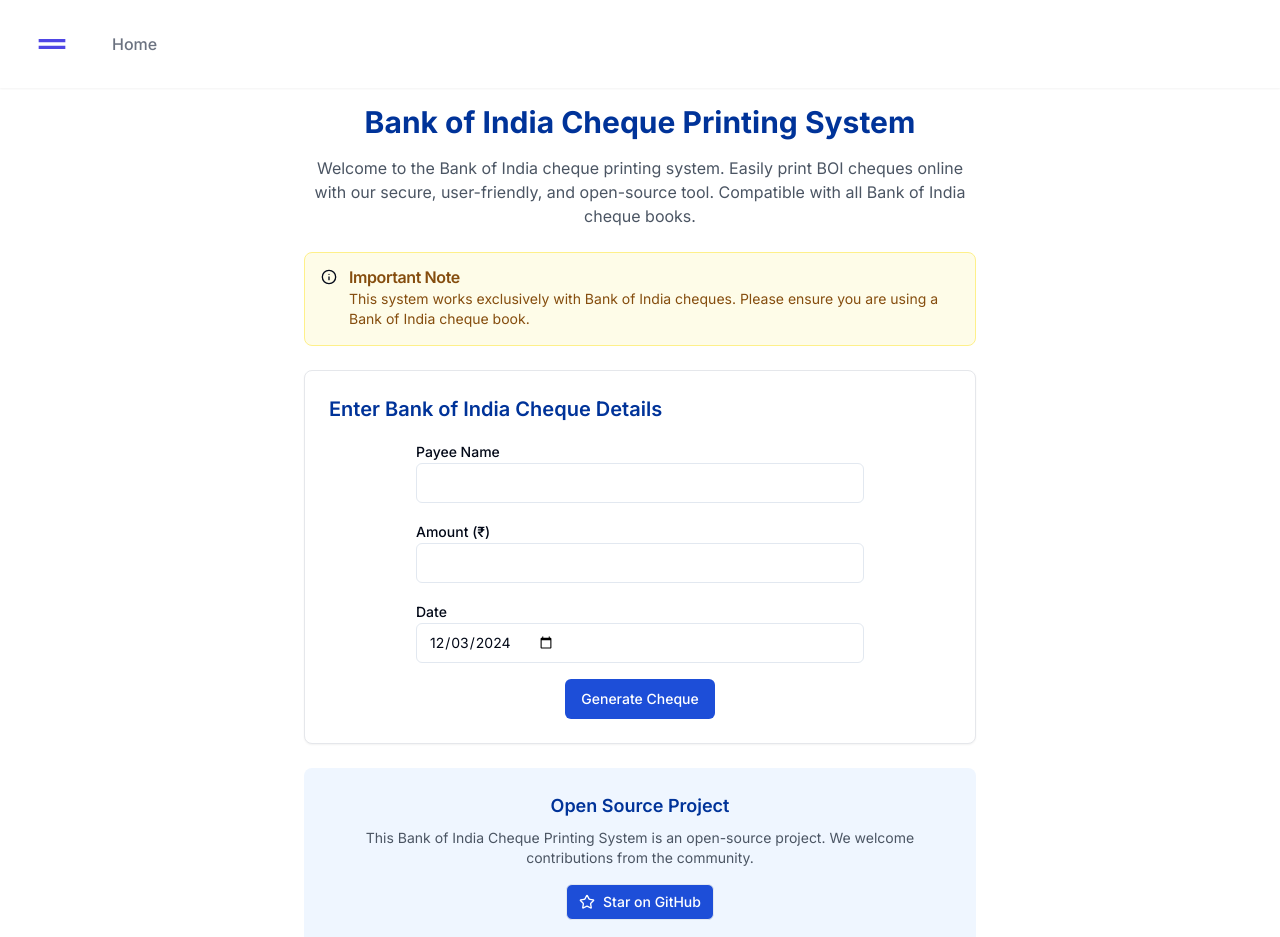
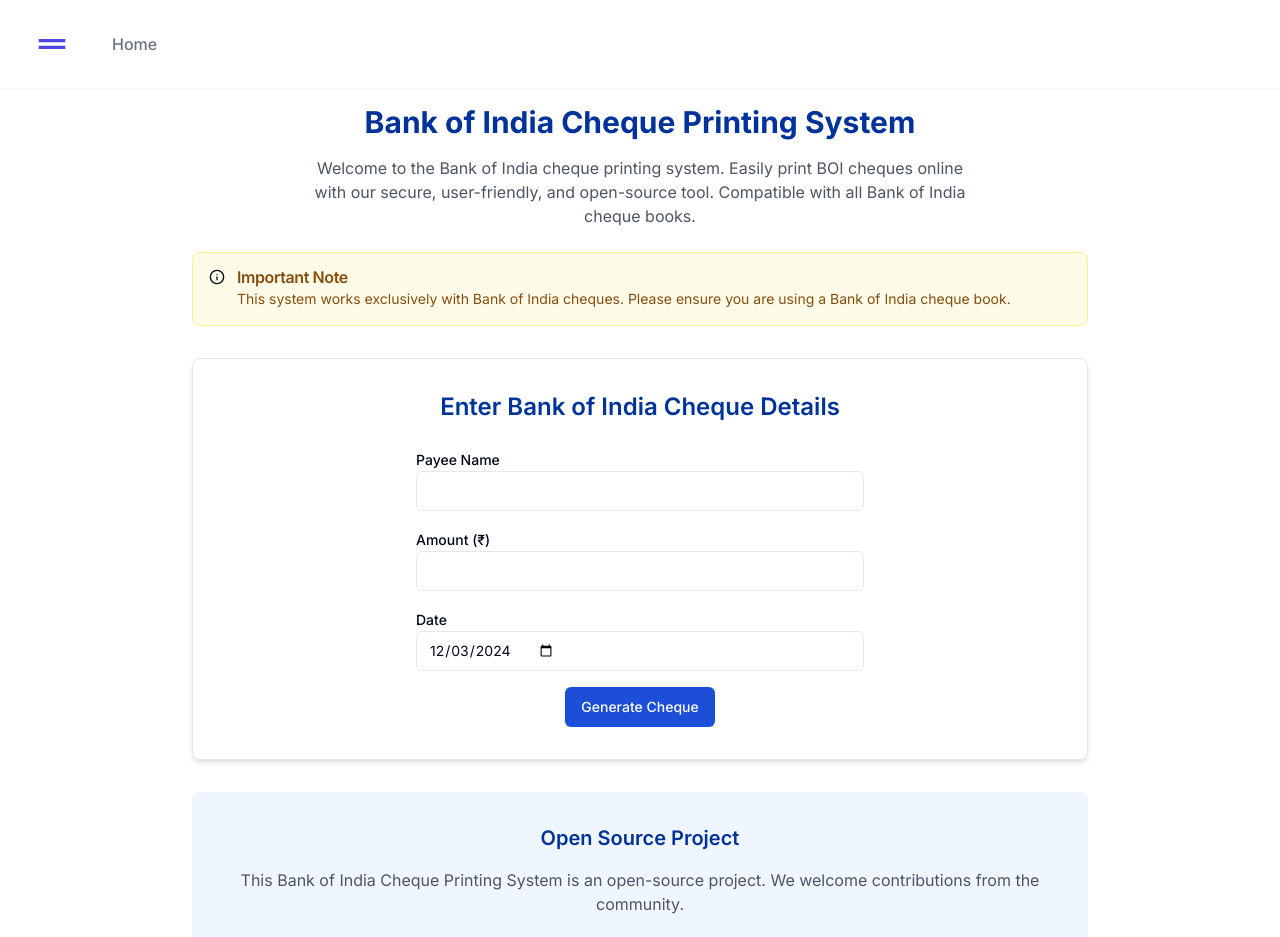
Before and after one commit to neil-jay/boi-cheque-printing-system, a Next.js app: page / in a window 1280 px wide. Shown: the top 937 px of the page. Built offline with nearby package versions, Linux system fonts and the light colour scheme.

Commit message:
Update to container size

```diff
--- a/components/ChequePrinterClient.tsx
+++ b/components/ChequePrinterClient.tsx
@@ -30,7 +30,7 @@ export default function ChequePrinterClient() {
   }
 
   return (
-    <div className="space-y-6 max-w-2xl mx-auto">
+    <div className="space-y-8 max-w-4xl mx-auto">
       <Alert className="bg-yellow-50 border-yellow-200 text-yellow-800">
         <InfoIcon className="h-4 w-4 text-yellow-800" />
         <AlertTitle className="font-semibold">Important Note</AlertTitle>
@@ -39,34 +39,34 @@ export default function ChequePrinterClient() {
         </AlertDescription>
       </Alert>
 
-      <div className="bg-white p-6 rounded-lg shadow-sm border border-gray-200">
-        <h2 className="text-xl font-semibold mb-4 text-[#003399]">Enter Bank of India Cheque Details</h2>
+      <div className="bg-white p-8 rounded-lg shadow-md border border-gray-200">
+        <h2 className="text-2xl font-semibold mb-6 text-[#003399] text-center">Enter Bank of India Cheque Details</h2>
         <ChequeForm onSubmit={setChequeData} />
       </div>
 
       {chequeData && (
-        <div className="bg-white p-6 rounded-lg shadow-sm border border-gray-200">
-          <h2 className="text-xl font-semibold mb-4 text-[#003399]">Bank of India Cheque Preview</h2>
-          <div className="w-full">
+        <div className="bg-white p-8 rounded-lg shadow-md border border-gray-200">
+          <h2 className="text-2xl font-semibold mb-6 text-[#003399] text-center">Bank of India Cheque Preview</h2>
+          <div className="w-full mb-6 flex justify-center">
             <Cheque ref={chequeRef} {...chequeData} />
           </div>
-          <div className="mt-4 text-center">
-            <Button onClick={handlePrint} className="bg-green-500 hover:bg-green-600 text-white">
+          <div className="text-center">
+            <Button onClick={handlePrint} className="bg-green-700 hover:bg-green-800 text-white px-8 py-3 text-lg">
               Print Bank of India Cheque
             </Button>
           </div>
         </div>
       )}
 
-      <div className="bg-blue-50 p-6 rounded-lg text-center">
-        <h2 className="text-lg font-semibold mb-2 text-[#003399]">Open Source Project</h2>
-        <p className="text-sm text-gray-600 mb-4">
+      <div className="bg-blue-50 p-8 rounded-lg text-center">
+        <h2 className="text-xl font-semibold mb-4 text-[#003399]">Open Source Project</h2>
+        <p className="text-base text-gray-600 mb-6">
           This Bank of India Cheque Printing System is an open-source project. We welcome contributions from the community.
         </p>
         <div className="flex justify-center">
-          <Button variant="outline" size="sm" asChild className="bg-blue-700 hover:bg-blue-800 text-white">
+          <Button variant="outline" size="lg" asChild className="bg-blue-700 hover:bg-blue-800 text-white px-6 py-3">
             <Link href="https://github.com/neil-jay/boi-cheque-printing-system">
-              <Star className="w-4 h-4 mr-2" />
+              <Star className="w-5 h-5 mr-2" />
               Star on GitHub
             </Link>
           </Button>
```
